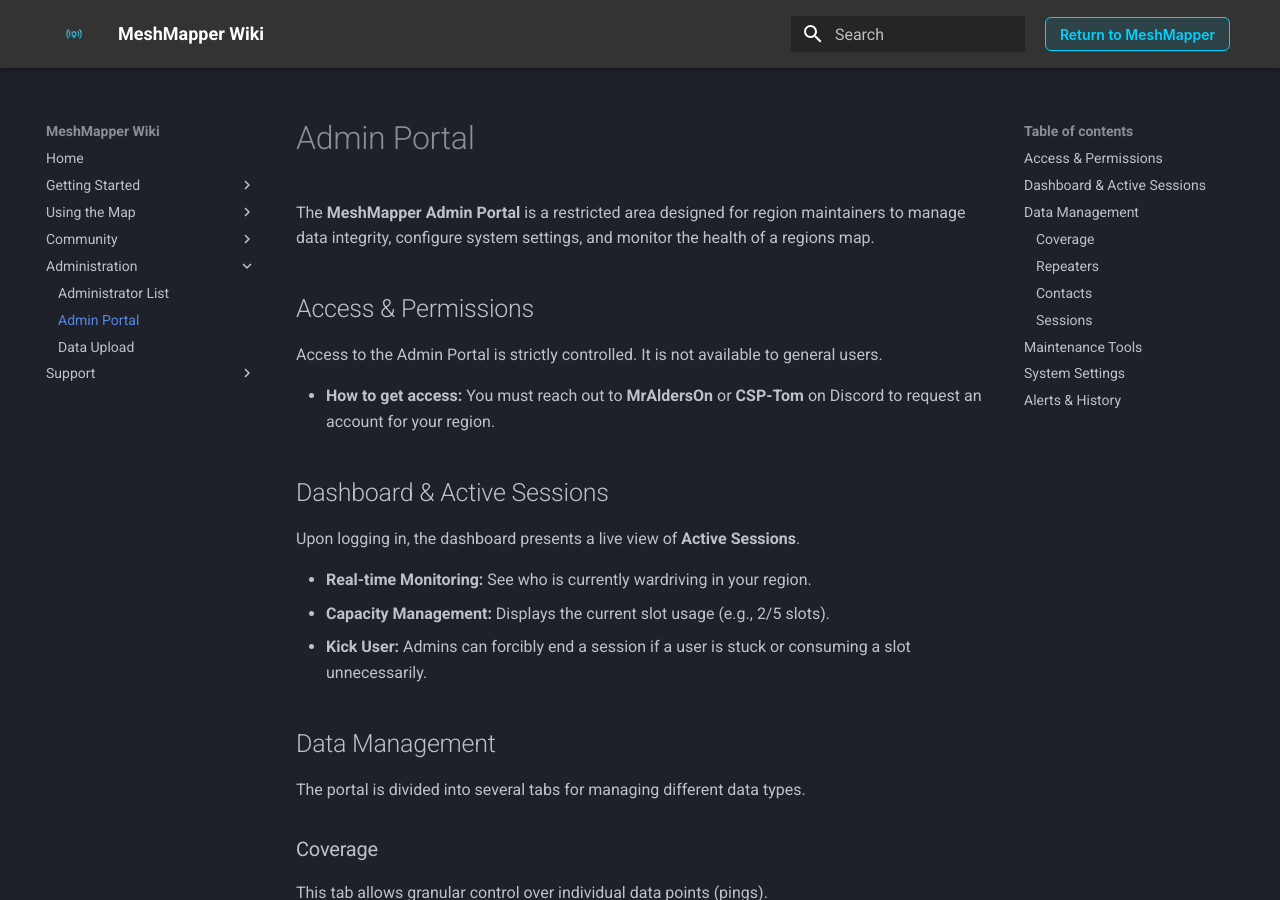
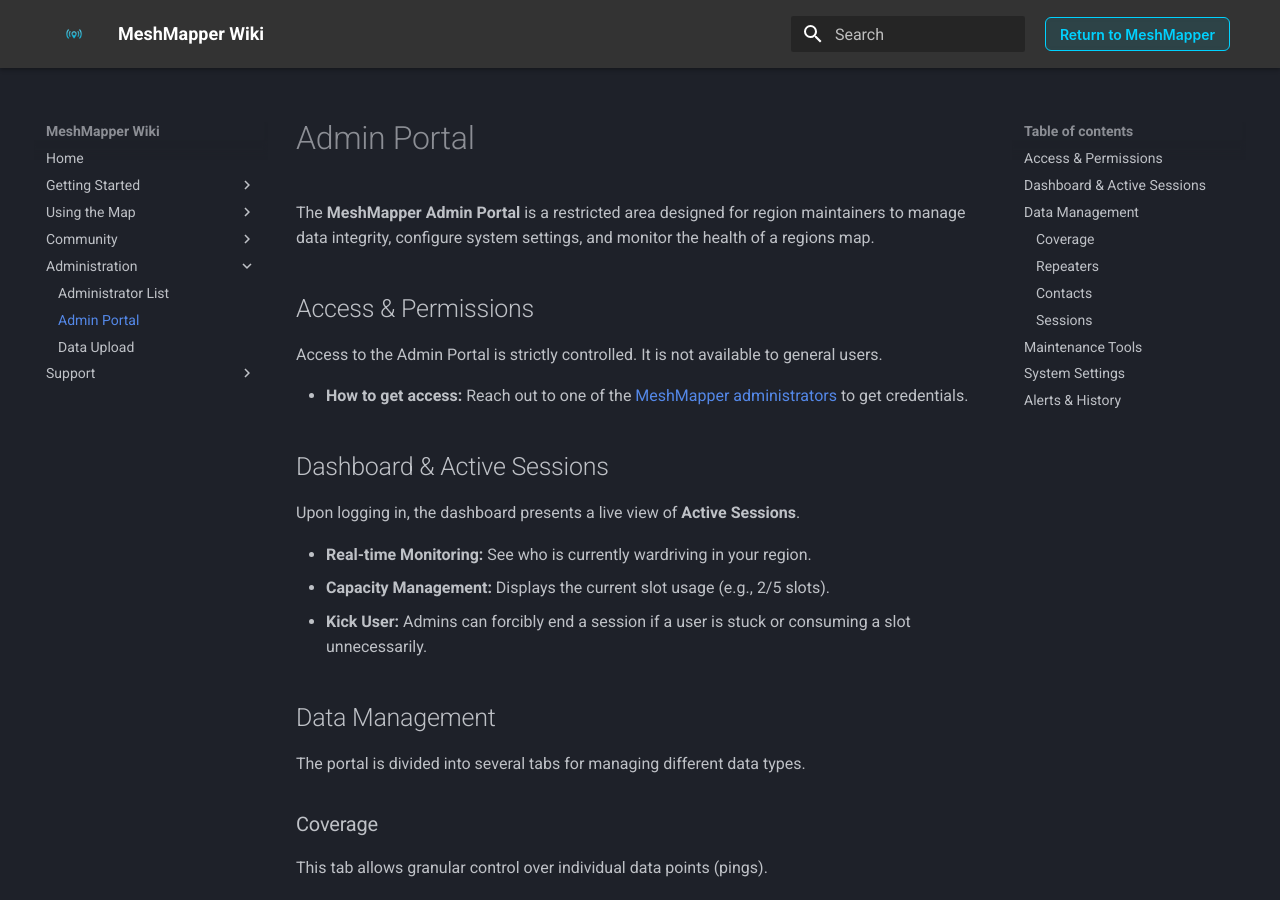
Before and after one commit to MeshMapper/MeshMapper_Wiki, an MkDocs documentation site: the page built from docs/admins.md, in a window 1280 px wide and 900 px high. Built offline with MkDocs 1.6.1 and Material for MkDocs 9.7.7, drawn with Linux system fonts in a browser that asks for light colours.

Commit message:
Updated information on how to get admin credentials

```diff
--- a/docs/admins.md
+++ b/docs/admins.md
@@ -6,7 +6,7 @@
 
 Access to the Admin Portal is strictly controlled. It is not available to general users.
 
-  - **How to get access:** You must reach out to **MrAldersOn** or **CSP-Tom** on Discord to request an account for your region.
+  - **How to get access:** Reach out to one of the [MeshMapper administrators](https://wiki.meshmapper.net/administratorlist/) to get credentials.
 
 ## Dashboard & Active Sessions
 
```
